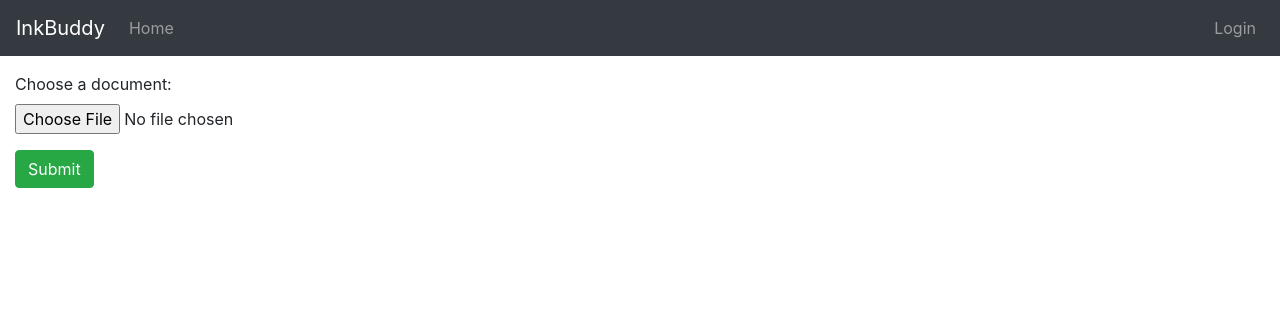
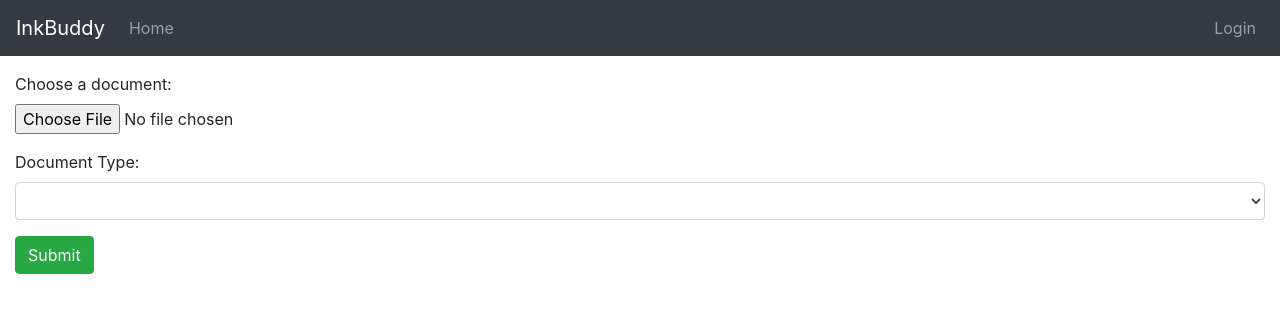
Before and after one commit to Spark-Team-Project-Inksquad/InkyLand, an Angular app: page /new-document in a window 1280 px wide. Shown: the top 312 px of the page. Built offline with nearby package versions, Linux system fonts and the light colour scheme.

Commit message:
New document link in

```diff
--- a/src/app/new-document-page/new-document-page.component.html
+++ b/src/app/new-document-page/new-document-page.component.html
@@ -9,6 +9,13 @@
          id="document" name="document">
     </div>
 
+    <div class = "form-group">
+      <label for = "document-type">Document Type: </label>
+      <select class = "form-control">
+
+      </select>
+    </div>
+
     <button class = "btn btn-success" type = "submit">Submit</button>
 
   </form>
--- a/src/app/profile-page/profile-page.component.html
+++ b/src/app/profile-page/profile-page.component.html
@@ -8,6 +8,13 @@
     <a class ="btn btn-info" [routerLink]="['/edit-profile']">
       Edit Profile
     </a>
+  </div>
+
+  <br>
+  <!-- Documents -->
+  <div class = "documents">
+    <h2> Your Documents</h2>
+    <a [routerLink]= "['/new-document']" class = "btn btn-success">New Document</a>
   </div>
 
   <!-- Printing Orders -->
```
